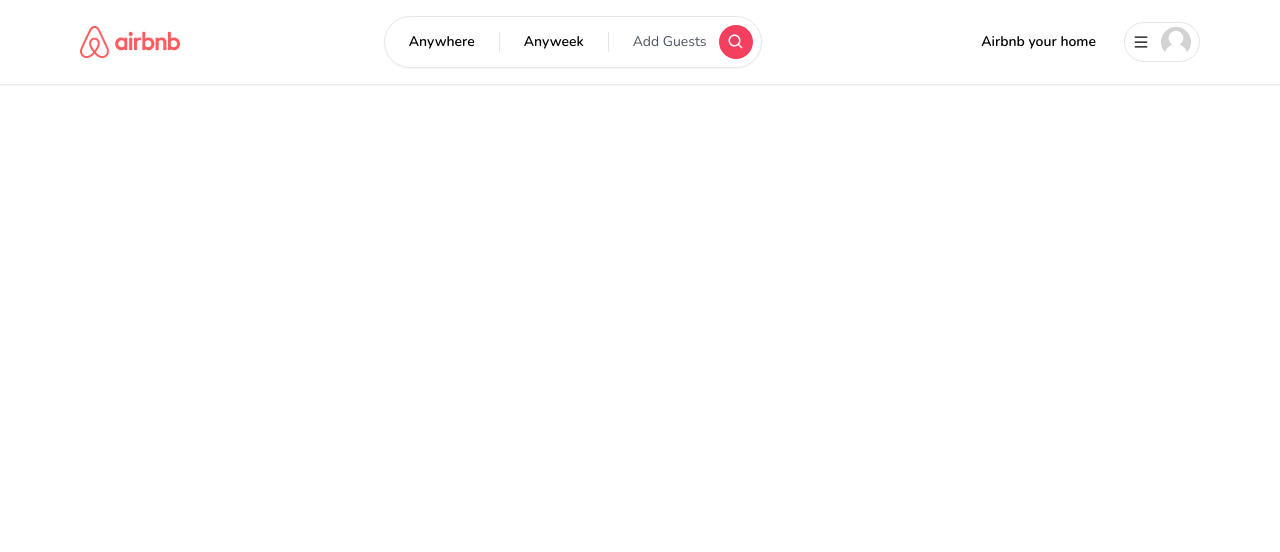
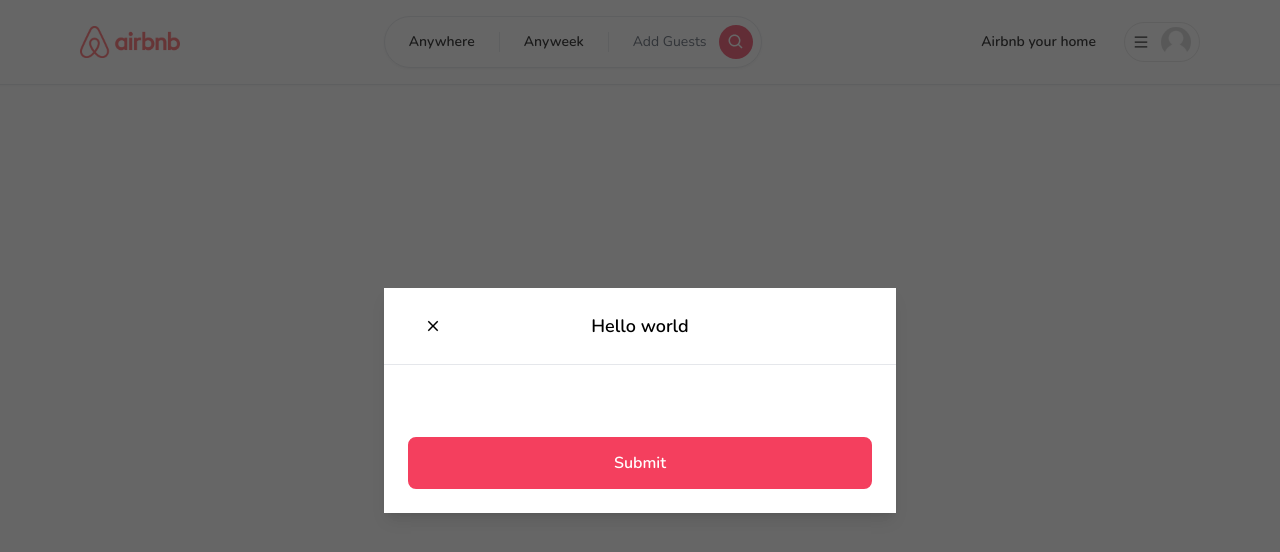
Before and after one commit to Wolverine7/airbnb-clone, a Next.js app: page / in a window 1280 px wide. Shown: the top 552 px of the page. Built offline with nearby package versions, Linux system fonts and the light colour scheme.

Commit message:
added button and modal

```diff
--- a/app/components/modals/Modal.tsx
+++ b/app/components/modals/Modal.tsx
@@ -1,5 +1,7 @@
 'use client'
-import { useEffect, useState } from "react"
+import { use, useCallback, useEffect, useState } from "react"
+import {IoMdClose} from 'react-icons/io'
+import Button from "../navbar/Button"
 
 interface ModalProps {
     isOpen?: boolean
@@ -21,10 +23,126 @@
 
     useEffect(() => {
         setShowModal(isOpen)
-    }, [isOpen])
+    }, [isOpen]);
+
+    const handleClose = useCallback(() => {
+        if(disabled){
+            return;
+        }
+
+        setShowModal(false);
+        setTimeout(() => {
+            onClose();
+        },300);
+    }, [disabled, onClose]);
+
+    const handleSubmit = useCallback(() => {
+        if(disabled){
+            return;
+        }
+        onSubmit();
+    }, [disabled, onSubmit])
+
+    const handleSecondaryAction = useCallback(() => {
+        if(disabled || !secondaryAction){
+            return;
+        }
+        secondaryAction();
+    }, [disabled, secondaryAction])
+
+    if(!isOpen){
+        return null;
+    }
 
     return (
-        <div></div>
+        <>
+        <div
+            className="
+                justify-center
+                items-center
+                flex
+                overflow-x-hidden
+                overflow-y-auto
+                fixed
+                inset-0
+                z-50
+                outline-none
+                focus:outline-none
+                bg-neutral-800/70
+                ">
+            <div
+                className="
+                    relative
+                    w-full
+                    md:w-4/6
+                    lg:w-3/6
+                    xl:w-2/5
+                    my-6
+                    mx-auto
+                    h-full
+                    lg:h-auto
+                    md:h-auto">
+                    {/* Content */}
+                    <div
+                        className={`translate
+                                    duration-300
+                                    h-full
+                                    ${showModal ? 'translate-y-0' : 'translate-y-full'}
+                                    ${showModal ? 'opacity-100' : 'opacity-0'}
+                                    `}>
+                        <div
+                            className="
+                                translate
+                                h-full
+                                lg:h-auto
+                                md:h-auto
+                                border-0
+                                roudned-lg
+                                shadow-lg
+                                relative
+                                flex
+                                flex-col
+                                w-full
+                                bg-white
+                                outline-none
+                                focus:outline-none">
+                            <div className="
+                                    flex
+                                    items-center
+                                    p-6
+                                    rounded-t
+                                    justify-center
+                                    relative
+                                    border-b-[1px]">
+                                        <button onClick={handleClose} className="
+                                                p-1
+                                                border-0
+                                                hover:opacity-70
+                                                transition
+                                                absolute
+                                                left-9">
+                                            <IoMdClose size={18} />
+                                        </button>
+                                        <div className="text-lg font-semibold">
+                                            {title}
+                                        </div>
+                            </div>
+                            {/*BODY*/}
+                            <div className="relative p-6 flex-auto">
+                                {body}
+                            </div>
+                            {/*FOOTER*/}
+                            <div className="flex flex-col gap-2 p-6">
+                                <div className="flex flex-row items-center gap-4 w-full">
+                                    <Button label={actionLabel} disabled={disabled} onClick={handleSubmit}/>
+                                    {secondaryAction && secondaryLabel && (<Button outline label={secondaryLabel} disabled={disabled} onClick={handleSecondaryAction}/>)}
+                                </div>
+                            </div>
+                        </div>
+                    </div>
+            </div>
+        </div>
+        </>
     );
 }
 
--- /dev/null
+++ b/app/components/navbar/Button.tsx
@@ -0,0 +1,50 @@
+'use client'
+import { IconType } from "react-icons";
+
+interface ButtonProps {
+    label: string;
+    onClick: (e: React.MouseEvent<HTMLButtonElement>) => void;
+    disabled?: boolean;
+    outline?: boolean;
+    small?: boolean;
+    icon?: IconType;
+}
+
+const Button: React.FC<ButtonProps> = ({
+    label,
+    onClick,
+    disabled,
+    outline,
+    small,
+    icon: Icon
+}) => {
+    return (
+        <button onClick={onClick} disabled={disabled} className={`
+            relative
+            disabled:opacity-70
+            disabled:cursor-not-allowed
+            rounded-lg
+            hover:opacity-80
+            transition
+            w-full
+            ${outline ? 'bg-white': 'bg-rose-500'}
+            ${outline ? 'border-black': 'border-rose-500'}
+            ${outline ? 'text-black': 'text-white'}
+            ${small ? 'py-1' : 'py-3'}
+            ${small ? 'text-sm' : 'text-md'}
+            ${small ? 'font-light' : 'font-semibold'}
+            ${small ? 'border-[1px]' : 'border-2'}
+        `}>
+            {Icon && (
+                <Icon size={24}
+                    className="
+                        absolute
+                        left-4
+                        top-3"/>
+            )}
+            {label}
+        </button>
+    )
+}
+
+export default Button;
--- a/app/layout.tsx
+++ b/app/layout.tsx
@@ -22,7 +22,7 @@
     <html lang="en">
       <body className={font.className}>
         <ClientOnly>
-          <Modal />
+          <Modal title="Hello world" isOpen actionLabel='Submit'/>
           <Navbar />
         </ClientOnly>
         {children}
```
